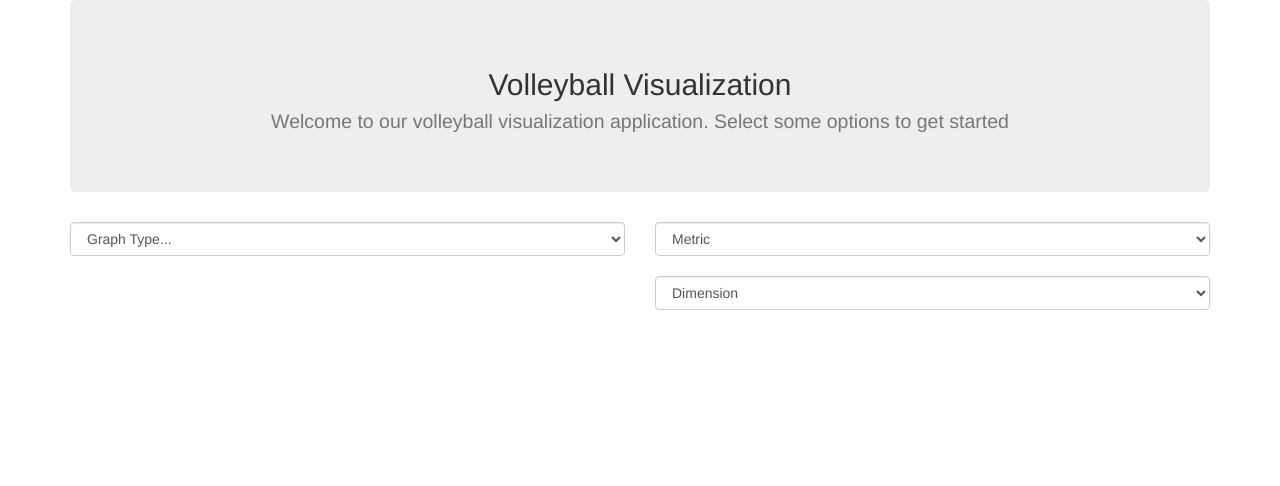
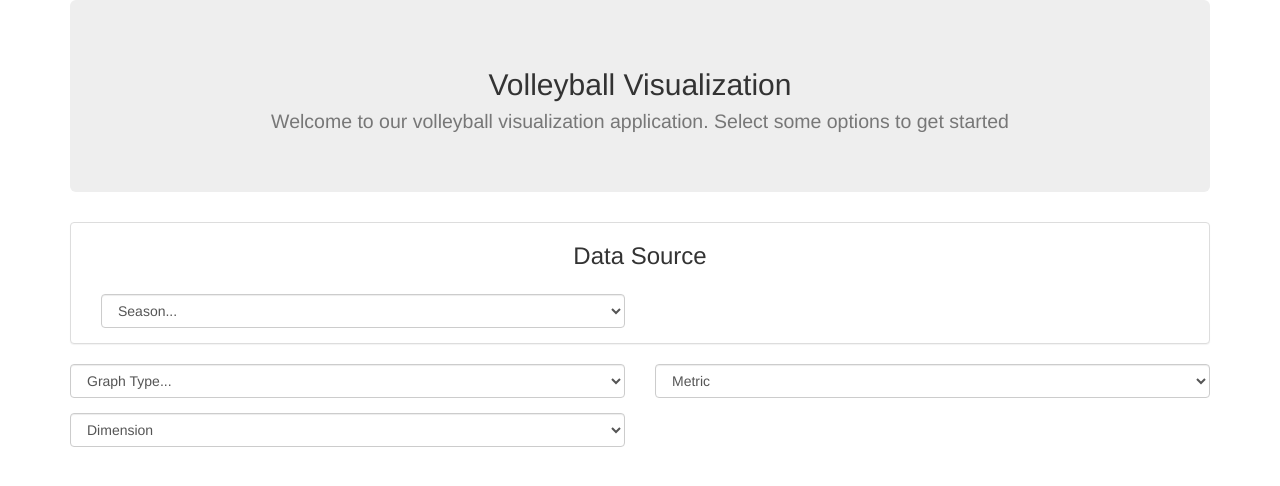
Before and after one commit to ckski/volleyball, a React (Create React App) app in the folder volleyvisapp/: page / in a window 1280 px wide. Shown: the top 486 px of the page. Built offline with nearby package versions, Linux system fonts and the light colour scheme.

Commit message:
Added a data source panel

```diff
--- a/volleyvisapp/src/App.js
+++ b/volleyvisapp/src/App.js
@@ -87,6 +87,20 @@
             <h2 id="test">Volleyball Visualization<br></br><small>Welcome to our volleyball visualization application. Select some options to get started</small></h2>
           </div>
           <form>
+            <div className="panel panel-default">
+              <div className="panel-header">
+                <h3 className="card-title">Data Source</h3>
+              </div>
+              <div className="panel-body">
+                <div className="col-xs-6">
+                  <select className="selectpicker form-control">
+                    <option value={null}>Season...</option>
+                    <option value="2017-2018">2017-2018</option>
+                    <option value="2016-2017">2016-2017</option>
+                  </select>
+                </div>
+              </div>
+            </div>
             <div className="row">
               <div className="col-xs-6">
                 <div className="form-group">
@@ -98,16 +112,19 @@
                 </div>
               </div>
               <div className="col-xs-6">
-                <select className="form-group" className="selectpicker form-control">
+                <select className="selectpicker form-control">
                   <option value={null}>Metric</option>
                   <option value="kills">Kills</option>
                   <option value="serves">Serves</option>
                   <option value="blocks">Blocks</option>
                 </select>
               </div>
+
+            </div>
+            <div className="row">
               <div className="col-xs-6">
-                <br></br>
-                <select className="form-group" className="selectpicker form-control">
+
+                <select className="selectpicker form-control">
                   <option value={null}>Dimension</option>
                   <option value="match">Match</option>
                   <option value="set">Set</option>
@@ -115,7 +132,6 @@
                   <option value="player">Player</option>
                 </select>
               </div>
-
             </div>
           </form>
           <div>
```
